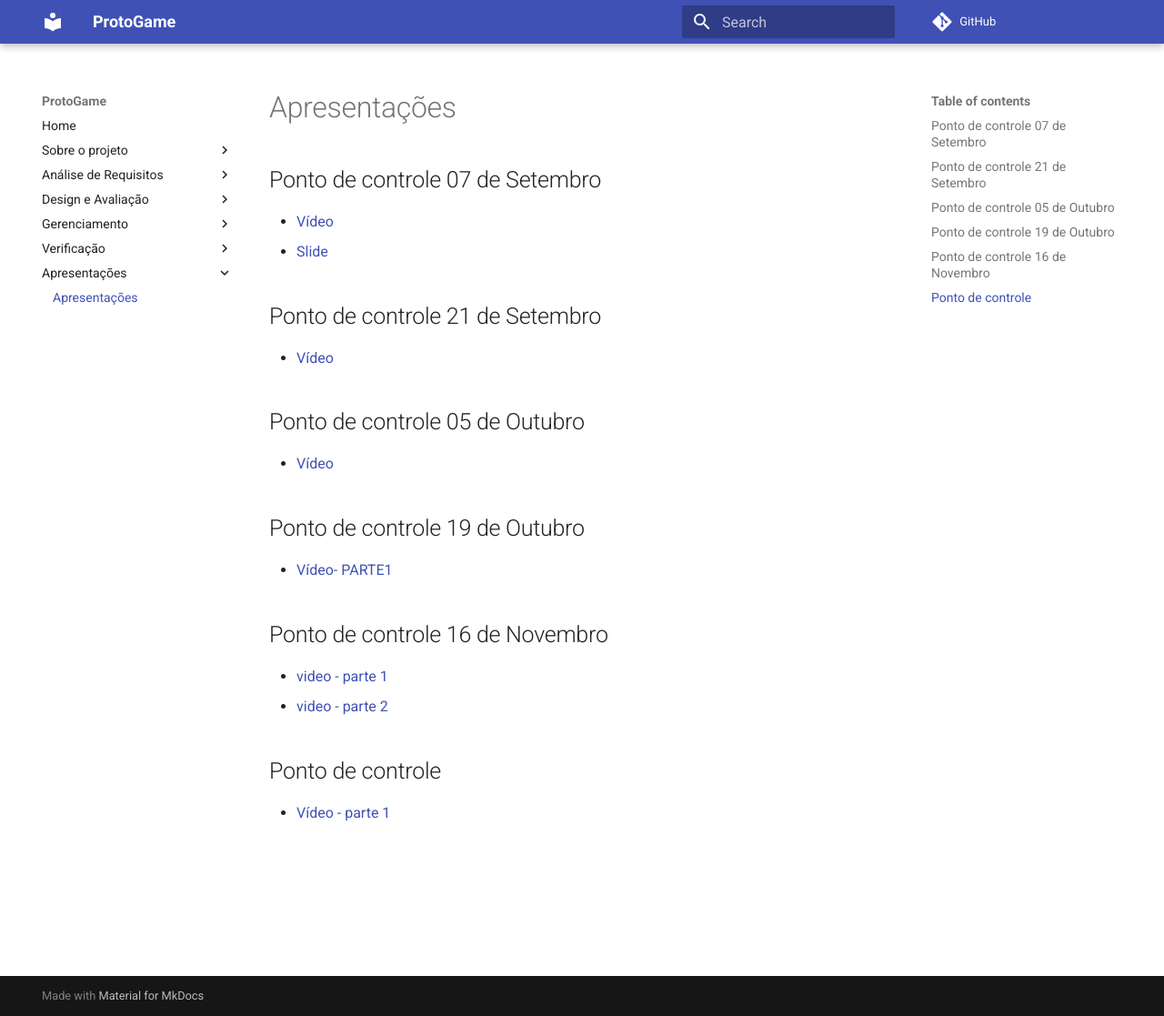
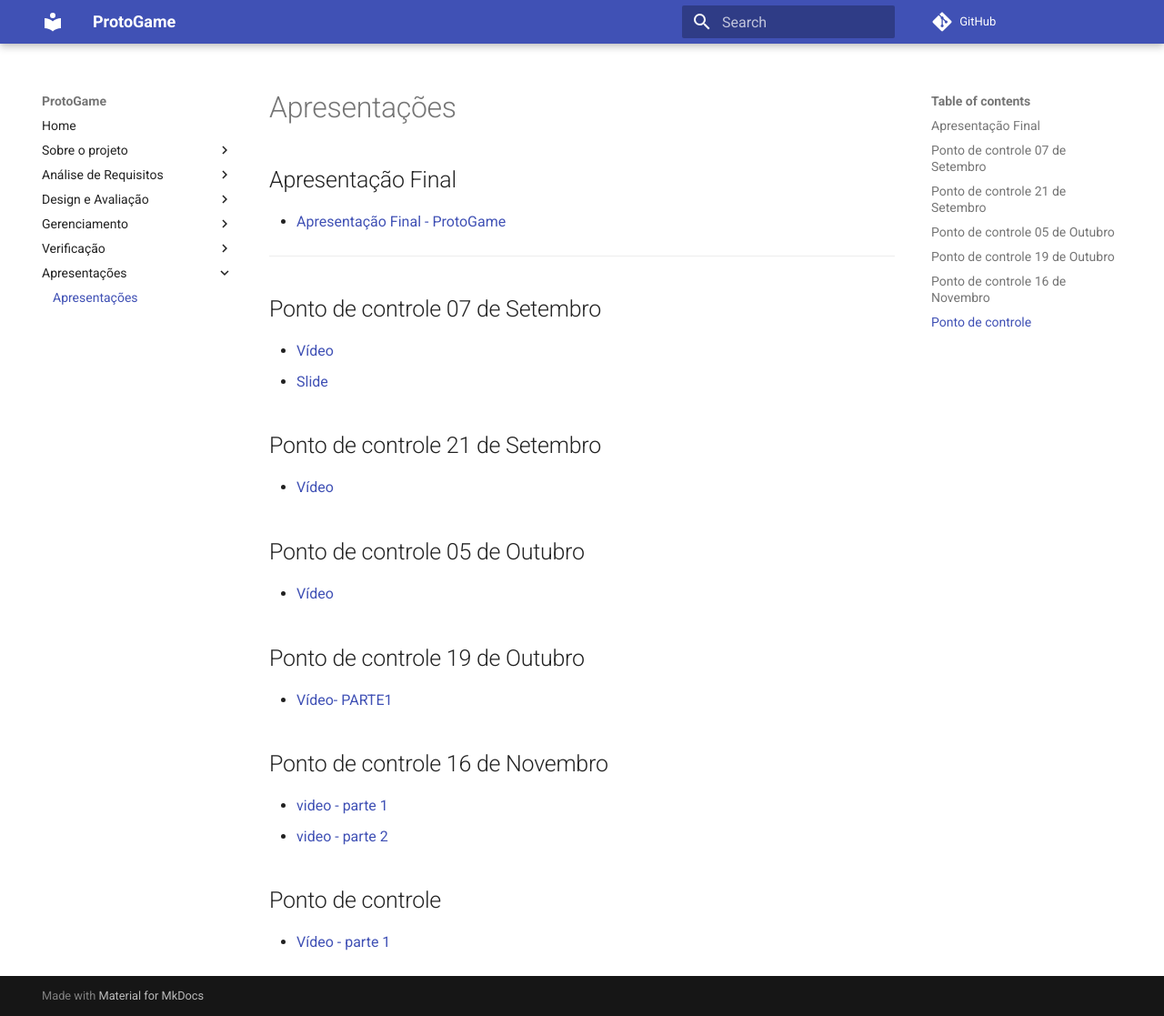
Before and after one commit to Design-de-Jogos/2020.1-ProtoGame, an MkDocs documentation site: the page built from docs/Apresentacao.md, in a window 1280 px wide and 1117 px high. Shown: the whole window at 91% size. Built offline with MkDocs 1.6.1 and Material for MkDocs 9.7.7, drawn with Linux system fonts in a browser that asks for light colours; comment, search, counter and statistics services are not loaded.

Commit message:
Update Apresentacao.md

```diff
--- a/docs/Apresentacao.md
+++ b/docs/Apresentacao.md
@@ -1,4 +1,10 @@
 # Apresentações
+
+## Apresentação Final
+
+ - [Apresentação Final - ProtoGame](https://drive.google.com/file/d/1mRrkOolU63DimuKDwKw2mmqy04_qD0Uf/view?usp=sharing)
+
+________
 
 ## Ponto de controle 07 de Setembro
 
```
